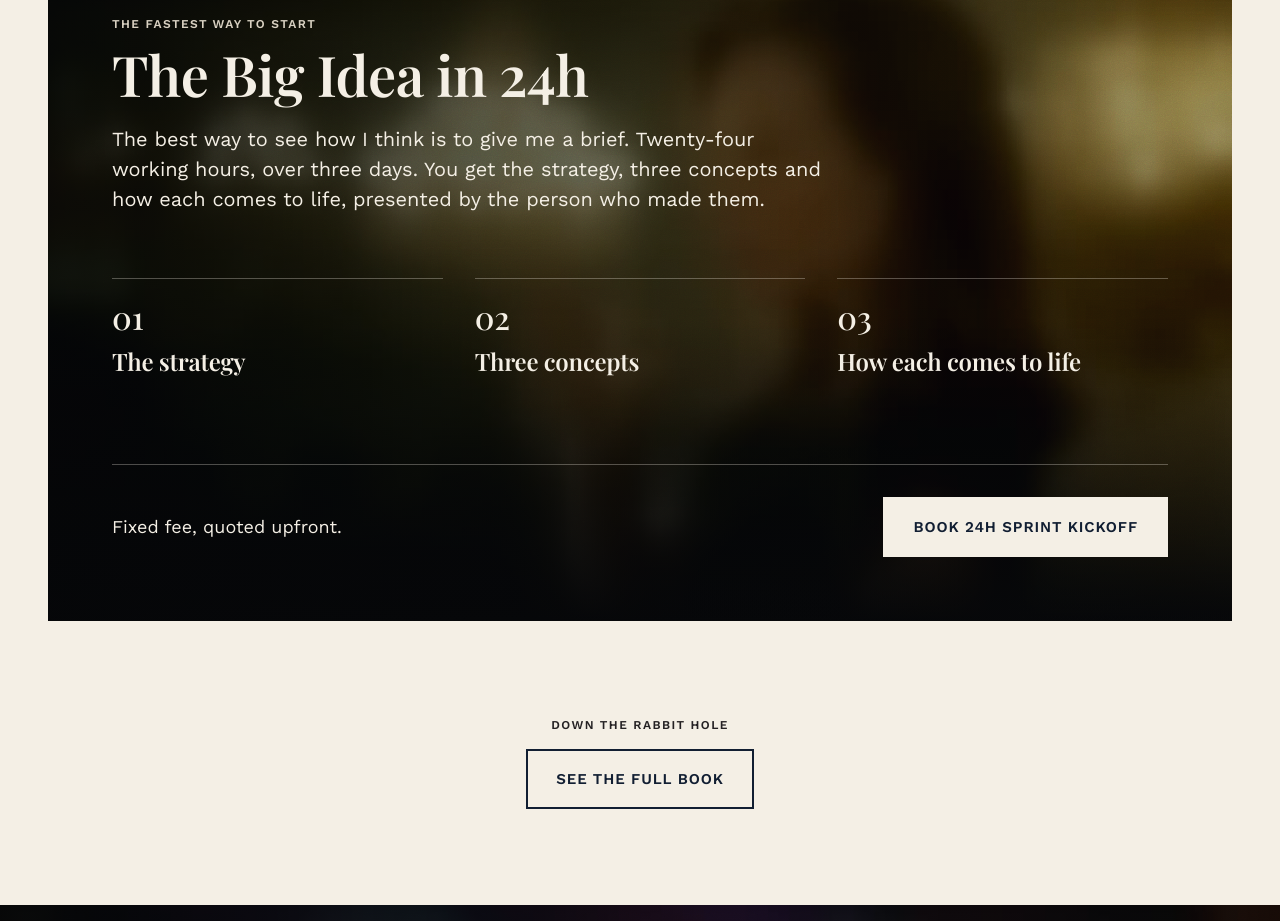
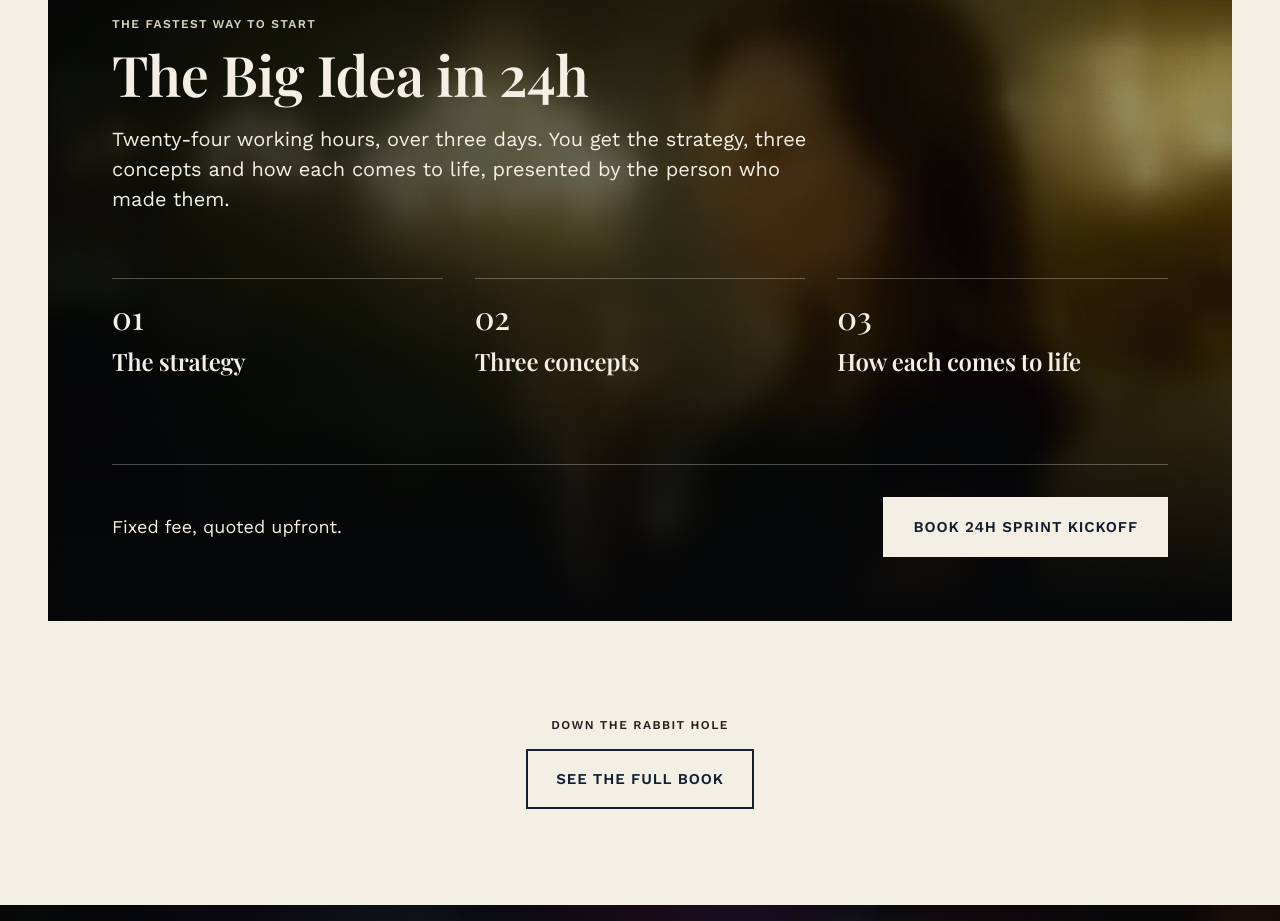
Before and after one commit to nickpagetandco/nickpaget-site, a plain HTML site: page index.html in a window 1280 px wide. Shown: the part 4180-5101 px from the top of the page. Drawn offline with nearby package versions, Linux system fonts and the light colour scheme; a web font is replaced by a local one.

Commit message:
Trim 24h offer intro
Co-Authored-By: Claude Opus 5.5 <noreply@anthropic.com>
Claude-Session: https://claude.ai/code/session_01FyubXejQF8UJCFDtuyxMXG

```diff
--- a/index.html
+++ b/index.html
@@ -514,7 +514,7 @@ body[data-view=book]{background:#07080a}body[data-view=book]::after{content:'';p
       <div class="offer-module on-navy tex" style="--tex:url(assets/tex/gold.jpg)">
         <p class="label">The fastest way to start</p>
         <h2 id="offer-title">The Big Idea in 24h</h2>
-        <p class="intro">The best way to see how I think is to give me a brief. Twenty-four working hours, over three days. You get the strategy, three concepts and how each comes to life, presented by the person who made them.</p>
+        <p class="intro">Twenty-four working hours, over three days. You get the strategy, three concepts and how each comes to life, presented by the person who made them.</p>
         <ol class="three">
           <li><span class="num">01</span><h3>The strategy</h3></li>
           <li><span class="num">02</span><h3>Three concepts</h3></li>
```
